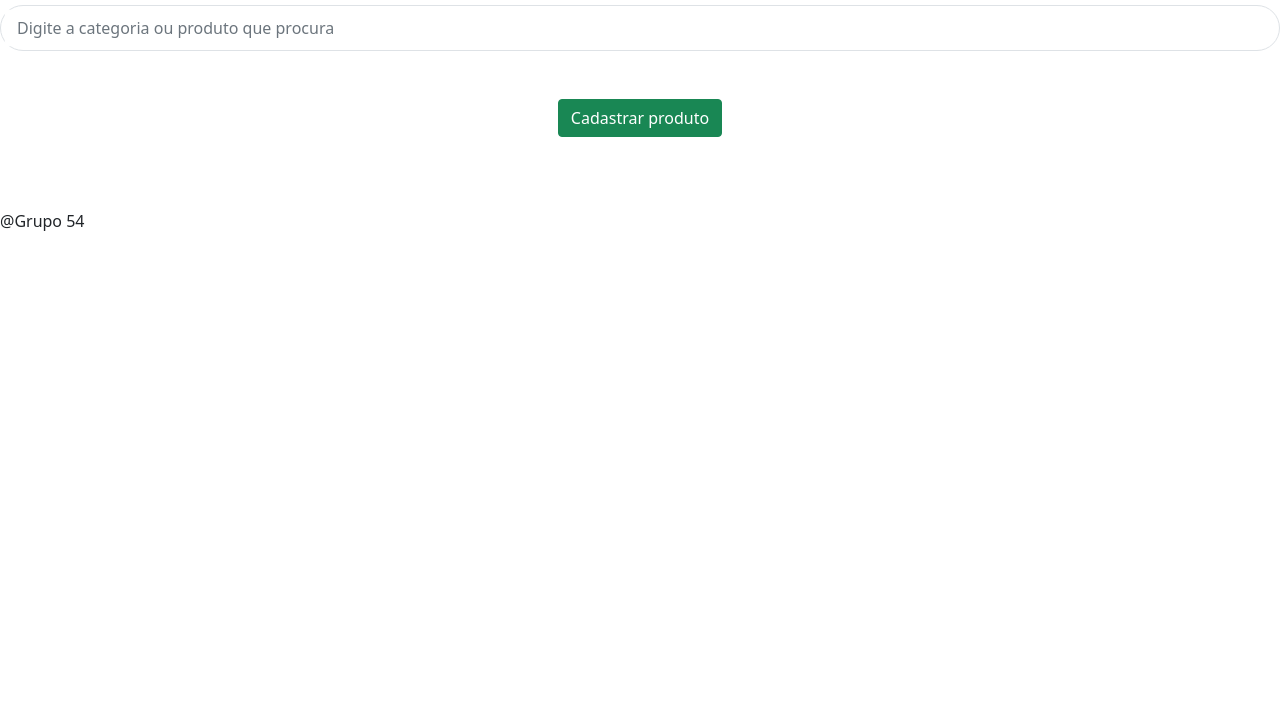
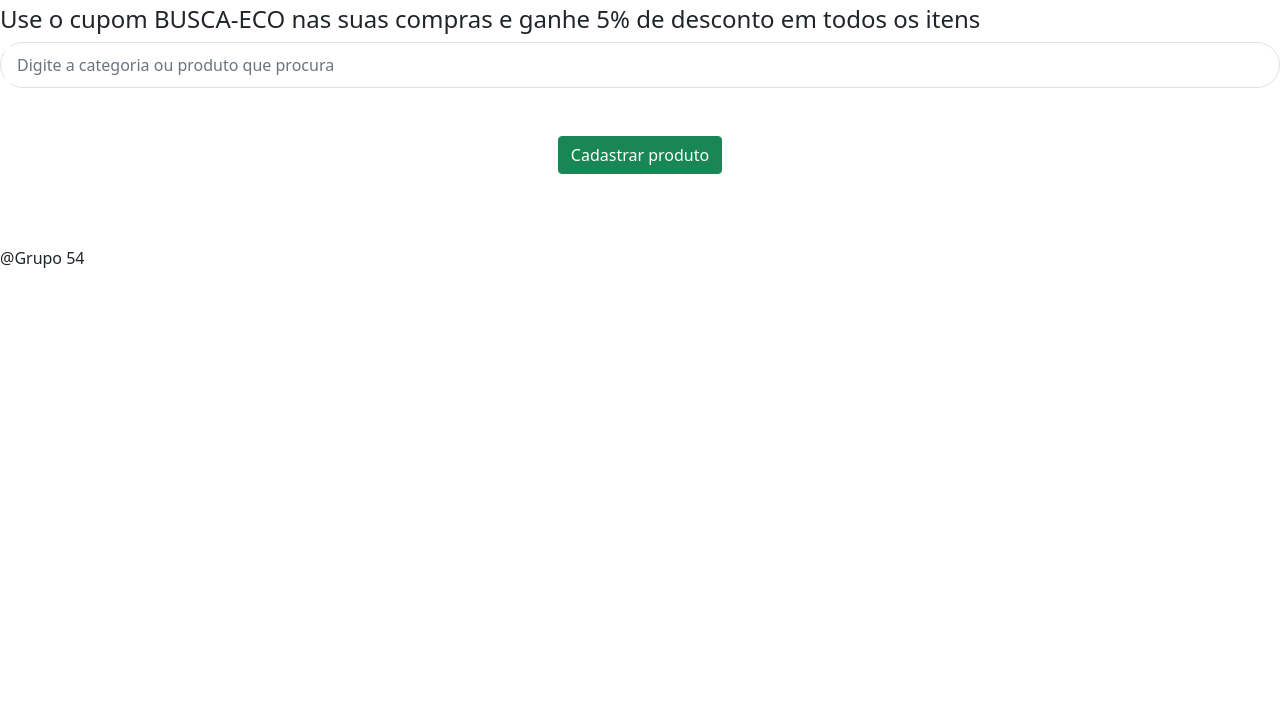
Before and after one commit to YasminRamos/hackathon-provi, a plain HTML site: page index.html in a window 1280 px wide. Shown: the part 73-800 px from the top of the page. Drawn offline with nearby package versions, Linux system fonts and the light colour scheme.

Commit message:
alterações home

```diff
--- a/index.html
+++ b/index.html
@@ -17,6 +17,10 @@
                 <button type="button" class="btn btn-success" role="button">Cadastrar produto</button>
           </div></nav>
     </header>
+    <!--- div do cupom gratuito -->
+    <div>
+     <!-- <img src=""> ícone antes do h4--><h4>Use o cupom BUSCA-ECO nas suas compras e ganhe 5% de desconto em todos os itens</h4>
+    </div>
     <!--barra de pesquisa e embaixo divs-cards com exemplos dos produtos -->
     <div class="input-group mb-4 border rounded-pill p-1">
         <input type="search" placeholder="Digite a categoria ou produto que procura" aria-describedby="button-addon3" class="form-control bg-none border-0">
```
